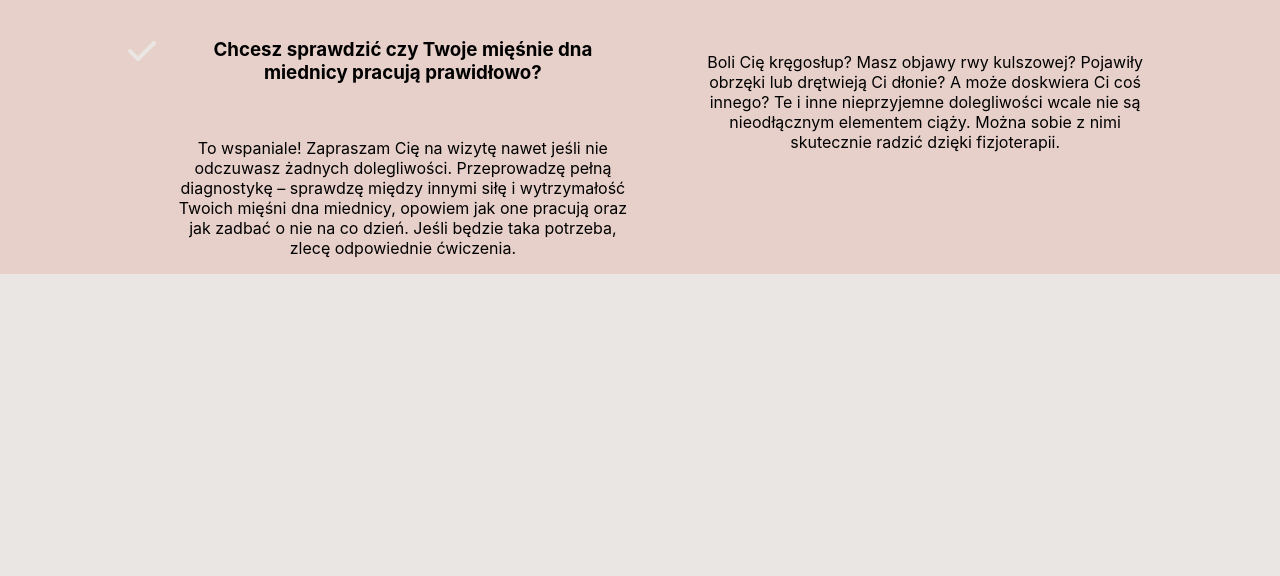
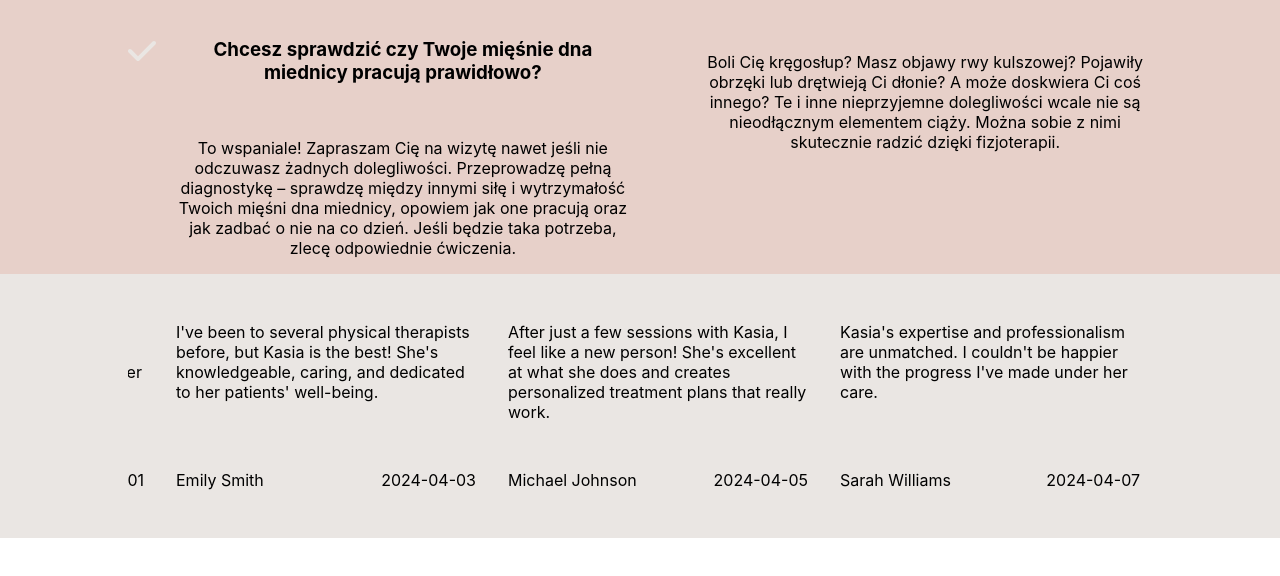
Before and after one commit to kasiasierkiewicz/kasiasierkiewicz.github.io, a React (Create React App) app: page /#/ in a window 1280 px wide. Shown: the part 1502-2078 px from the top of the page. After the commit the page ends 2040 px from the top, so only its background shows below. Built offline with nearby package versions, Linux system fonts and the light colour scheme.

Commit message:
feature/carousel-poc

```diff
--- a/package.json
+++ b/package.json
@@ -17,7 +17,6 @@
     "@types/react-dom": "^18.2.25",
     "react": "^18.2.0",
     "react-dom": "^18.2.0",
-    "react-multi-carousel": "^2.8.5",
     "react-router-dom": "^6.22.3",
     "react-scripts": "5.0.1",
     "styled-components": "^6.1.8",
--- /dev/null
+++ b/src/home/components/CarouselPoc/index.tsx
@@ -0,0 +1,122 @@
+import { useEffect, useRef } from 'react';
+import styled from 'styled-components';
+
+//this is POC only
+const CarouselPoc = () => {
+  const carouselRef = useRef<HTMLDivElement>(null);
+
+  useEffect(() => {
+    const intervalId = setInterval(() => {
+      scrollToNext();
+    }, 3000);
+
+    const scrollTo = (scrollOffset: number) => {
+      if (carouselRef.current) {
+        carouselRef.current.scrollLeft += scrollOffset;
+      }
+    };
+
+    const scrollToNext = () => {
+      const scrollOffset = 300;
+      scrollTo(scrollOffset);
+    };
+
+    return () => {
+      clearInterval(intervalId);
+    };
+  }, []);
+
+  return (
+    <CarouselWrapper ref={carouselRef}>
+      {mockReviews.map((review) => (
+        <CarouselItem key={review.reviewDate}>
+          <p>{review.text}</p>
+
+          <ItemFooter>
+            <p>{review.userName}</p>
+            <p>{review.reviewDate}</p>
+          </ItemFooter>
+        </CarouselItem>
+      ))}
+    </CarouselWrapper>
+  );
+};
+
+const CarouselWrapper = styled.div`
+  display: flex;
+  max-width: 1024px;
+  overflow: hidden;
+  scroll-behavior: smooth;
+`;
+
+const CarouselItem = styled.div`
+  display: flex;
+  flex-direction: column;
+  justify-content: space-between;
+  min-width: 300px;
+  width: 100%;
+  max-width: 300px;
+  height: 200px;
+  padding: 2rem 1rem;
+`;
+
+const ItemFooter = styled.div`
+  display: flex;
+  justify-content: space-between;
+  margin-top: 1rem;
+`;
+
+const mockReviews = [
+  {
+    text: 'Kasia is amazing! She helped me recover from my injury much faster than I expected. Highly recommend her services.',
+    userName: 'John Doe',
+    reviewDate: '2024-04-01',
+  },
+  {
+    text: "I've been to several physical therapists before, but Kasia is the best! She's knowledgeable, caring, and dedicated to her patients' well-being.",
+    userName: 'Emily Smith',
+    reviewDate: '2024-04-03',
+  },
+  {
+    text: "After just a few sessions with Kasia, I feel like a new person! She's excellent at what she does and creates personalized treatment plans that really work.",
+    userName: 'Michael Johnson',
+    reviewDate: '2024-04-05',
+  },
+  {
+    text: "Kasia's expertise and professionalism are unmatched. I couldn't be happier with the progress I've made under her care.",
+    userName: 'Sarah Williams',
+    reviewDate: '2024-04-07',
+  },
+  {
+    text: "I'm so grateful to have found Kasia! She's helped me overcome chronic pain and regain my mobility. Her positivity is infectious!",
+    userName: 'David Brown',
+    reviewDate: '2024-04-09',
+  },
+  {
+    text: 'Kasia goes above and beyond for her patients. She genuinely cares about their well-being and takes the time to listen to their concerns.',
+    userName: 'Jessica Taylor',
+    reviewDate: '2024-04-11',
+  },
+  {
+    text: "Thanks to Kasia, I'm back to doing the activities I love without pain or limitations. I can't recommend her enough!",
+    userName: 'Christopher Martinez',
+    reviewDate: '2024-04-13',
+  },
+  {
+    text: 'Kasia is not only an excellent physical therapist but also a wonderful person. She makes every session enjoyable and productive.',
+    userName: 'Amanda Garcia',
+    reviewDate: '2024-04-15',
+  },
+  {
+    text: "I've made more progress in a few weeks with Kasia than I did in months with other therapists. She's truly a miracle worker!",
+    userName: 'Daniel Rodriguez',
+    reviewDate: '2024-04-17',
+  },
+  {
+    text: "Kasia's dedication to her patients is unmatched. She's always willing to go the extra mile to ensure they get the care they need.",
+    userName: 'Jennifer Wilson',
+    reviewDate: '2024-04-19',
+  },
+];
+
+export default CarouselPoc;
--- a/src/home/sectors/OpinionsSector.tsx
+++ b/src/home/sectors/OpinionsSector.tsx
@@ -1,153 +1,81 @@
-import React, {useEffect, useState} from "react";
-import Carousel from "react-multi-carousel";
-import styled from "styled-components";
+import CarouselPoc from 'home/components/CarouselPoc';
+import React, { useEffect, useState } from 'react';
+import Carousel from 'react-multi-carousel';
+import styled from 'styled-components';
 
-const url = "/booksy.html"
+const url = '/booksy.html';
 
 interface Review {
-    review: string,
-    created: string,
-    user: User,
-    staff: Staff[]
+  review: string;
+  created: string;
+  user: User;
+  staff: Staff[];
 }
 
 interface Staff {
-    id: number
+  id: number;
 }
 
 interface User {
-    first_name: string
+  first_name: string;
 }
 
 async function getOpinions(): Promise<Review[]> {
-    const reviews = await fetchHtml()
-    const reviewsScript = reviews.scripts[5].text
-    const script = reviewsScript.replace("window.__NUXT__=(function", "return function")
-        .replace(");", ";")
+  const reviews = await fetchHtml();
+  const reviewsScript = reviews.scripts[5].text;
+  const script = reviewsScript
+    .replace('window.__NUXT__=(function', 'return function')
+    .replace(');', ';');
 
-    const total = getTotalPageCount(script)
-    const reviewsParsed = collectReviews(script, total)
+  const total = getTotalPageCount(script);
+  const reviewsParsed = collectReviews(script, total);
 
-    return reviewsParsed.filter(r => r.staff.map(s => s.id).includes(306022))
+  return reviewsParsed.filter((r) => r.staff.map((s) => s.id).includes(306022));
 }
 
 function getTotalPageCount(script: string): number {
-    const pagesMatch = /,13,\d+,/.exec(script)
-    const pages = pagesMatch?.flatMap(m => m.split(",").filter(s => s.length != 0)).pop()
-    return parseInt(pages || "0")
+  const pagesMatch = /,13,\d+,/.exec(script);
+  const pages = pagesMatch
+    ?.flatMap((m) => m.split(',').filter((s) => s.length != 0))
+    .pop();
+  return parseInt(pages || '0');
 }
 
 function collectReviews(script: string, totalPageCount: number): Review[] {
   return Array(totalPageCount)
     .fill(0)
     .flatMap((e, i) => {
-            const fn: Function = new Function(script.replace(`,7,1,6,`, `,7,${i + 1},6,`))
-            return fn().state.business.reviews
+      const fn: Function = new Function(
+        script.replace(`,7,1,6,`, `,7,${i + 1},6,`)
+      );
+      return fn().state.business.reviews;
     })
-        .map(el => el as Review)
+    .map((el) => el as Review);
 }
 
 async function fetchHtml() {
   const parser = new DOMParser();
   return await fetch(url)
-        .then(r => r.text())
-        .then(text => parser.parseFromString(text, "text/html"))
+    .then((r) => r.text())
+    .then((text) => parser.parseFromString(text, 'text/html'));
 }
 
 interface ReviewProps {
-    review: Review
+  review: Review;
 }
 
-const ReviewItem = styled.div`
-    width: 200px
-`
-
-const ReviewComponent: React.FC<ReviewProps> = ({review}) => {
-    return (
-        <ReviewItem id={review.created}>
-            <p>{review.review}</p>
-            <p>{review.user.first_name}</p>
-            <p>{review.created}</p>
-        </ReviewItem>
-    )
-}
-
-// const CarouselStyle = css`
-//     ${styles}
-// `
-//
-// const CrazyCarousel = styled(Carousel)`
-//     ${CarouselStyle}
-// `;
-
 export const OpinionsSector = () => {
-    const [reviews, setReviews] = useState<Review[]>([])
+  const [reviews, setReviews] = useState<Review[]>([]);
   useEffect(() => {
     getOpinions()
-            .then(reviews => {
-                return setReviews(reviews)
+      .then((reviews) => {
+        return setReviews(reviews);
       })
-            .catch(err => {
-                console.log(err)
-                return []
-            })
-    }, [])
+      .catch((err) => {
+        console.log(err);
+        return [];
+      });
+  }, []);
 
-    return (
-        <Carousel
-            additionalTransfrom={0}
-            arrows
-
-            centerMode={false}
-            className=""
-            containerClass="container-with-dots"
-            dotListClass=""
-            draggable
-            focusOnSelect={false}
-            infinite
-            itemClass=""
-            keyBoardControl
-            minimumTouchDrag={80}
-            pauseOnHover
-            renderArrowsWhenDisabled={false}
-            renderButtonGroupOutside={false}
-            renderDotsOutside={false}
-            responsive={{
-                desktop: {
-                    breakpoint: {
-                        max: 3000,
-                        min: 1024
-                    },
-                    items: 3,
-                    partialVisibilityGutter: 40
-                },
-                mobile: {
-                    breakpoint: {
-                        max: 464,
-                        min: 0
-                    },
-                    items: 1,
-                    partialVisibilityGutter: 30
-                },
-                tablet: {
-                    breakpoint: {
-                        max: 1024,
-                        min: 464
-                    },
-                    items: 2,
-                    partialVisibilityGutter: 30
-                }
-            }}
-            rewind={false}
-            rewindWithAnimation={false}
-            rtl={false}
-            shouldResetAutoplay
-            showDots={false}
-            sliderClass=""
-            slidesToSlide={2}
-            swipeable
-        >
-            {reviews.map(r => <ReviewComponent review={r}/>)}
-        </Carousel>
-    )
-}
+  return <CarouselPoc />;
+};
```
Also changed, not shown: 1 other file (tests, documents, lock files or other folders). Lines whose indentation alone changed are shown as unchanged.
